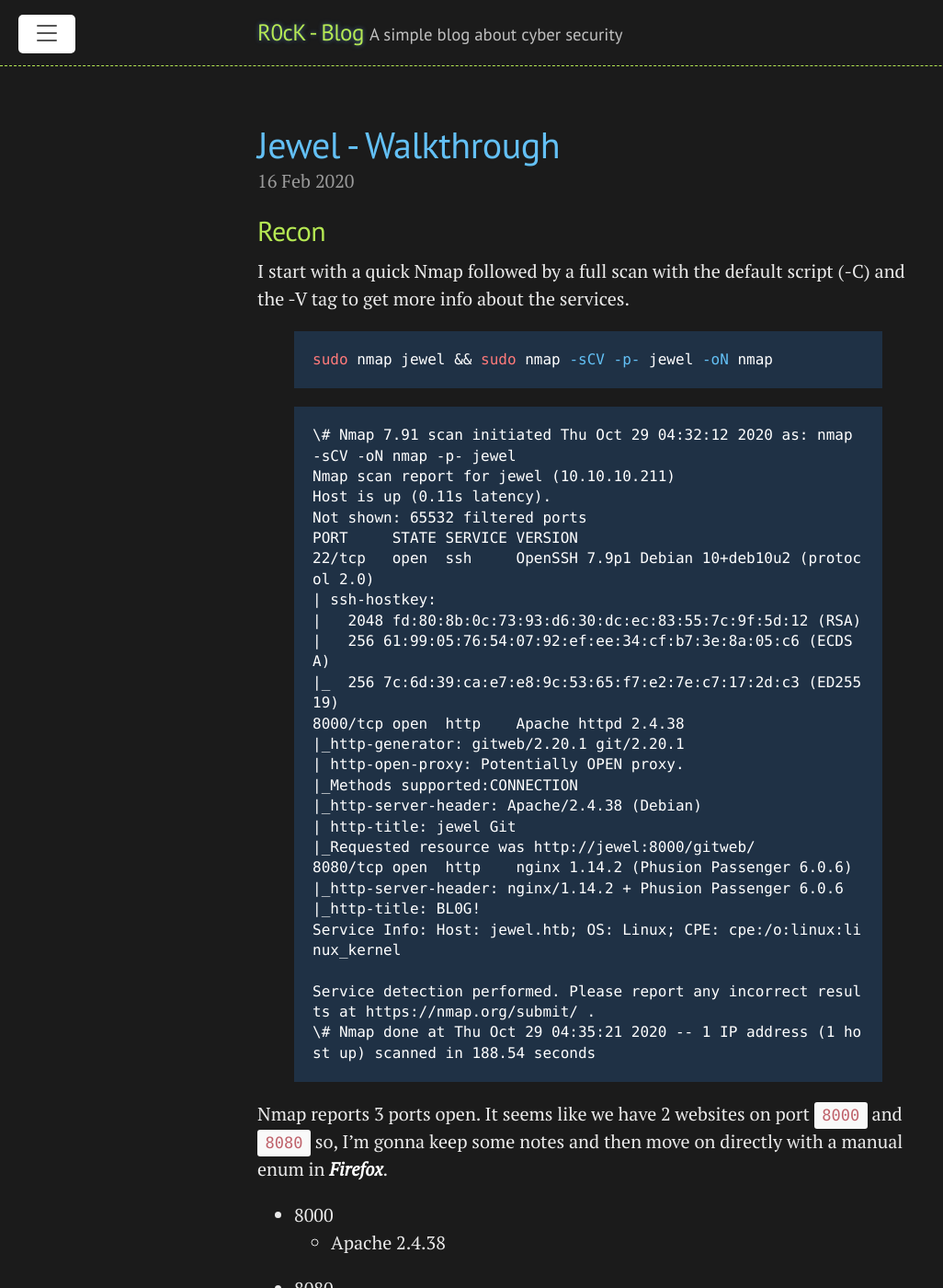
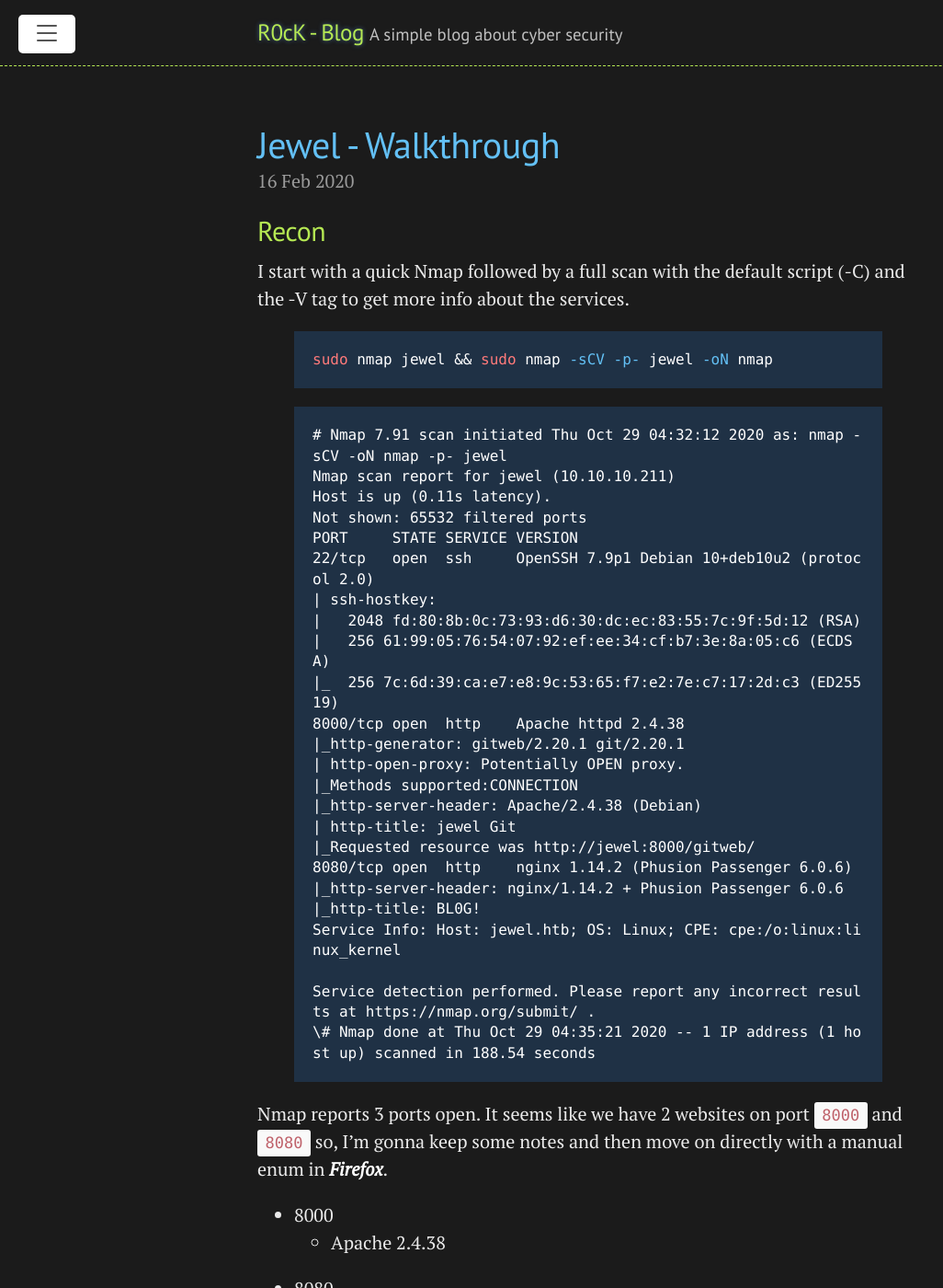
Before and after one commit to gregory-graindorge/gregory-graindorge.github.io, a Jekyll site: the page built from _posts/2020-02-16-jewel.md, in a window 1280 px wide and 1400 px high. Shown: the whole window at 92% size, without its empty margins (0-1026 px from the left). Built offline with Jekyll 4.4.1, drawn with Linux system fonts in a browser that asks for light colours.

```diff
--- a/_posts/2020-02-16-jewel.md
+++ b/_posts/2020-02-16-jewel.md
@@ -13,7 +13,7 @@ sudo nmap jewel && sudo nmap -sCV -p- jewel -oN nmap
 
 {% highlight text %}
 
-\# Nmap 7.91 scan initiated Thu Oct 29 04:32:12 2020 as: nmap -sCV -oN nmap -p- jewel
+# Nmap 7.91 scan initiated Thu Oct 29 04:32:12 2020 as: nmap -sCV -oN nmap -p- jewel
 Nmap scan report for jewel (10.10.10.211)
 Host is up (0.11s latency).
 Not shown: 65532 filtered ports
```
